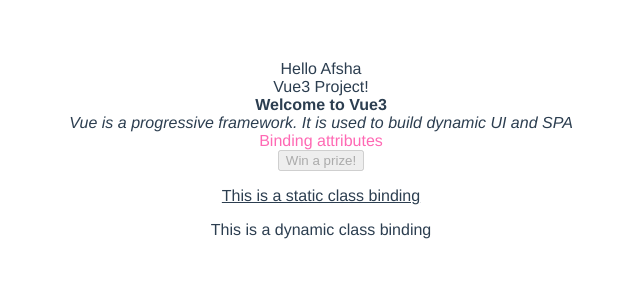
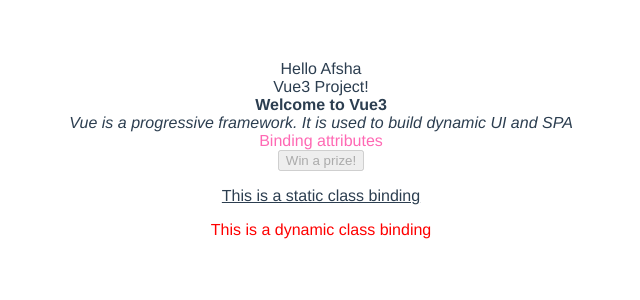
Before and after one commit to mdafsha9/VueJS3-Tutorials, a Vue app: page / in a window 1280 px wide. Shown: the top 300 px of the page, without its empty margins (319-959 px from the left). Built offline with nearby package versions, Linux system fonts and the light colour scheme.

Commit message:
add style to dynamic class binding

```diff
--- a/src/App.vue
+++ b/src/App.vue
@@ -42,6 +42,9 @@
 .underline{
 text-decoration:underline;
 }
+.danger{
+color:red;
+}
 
 
 </style>
```
